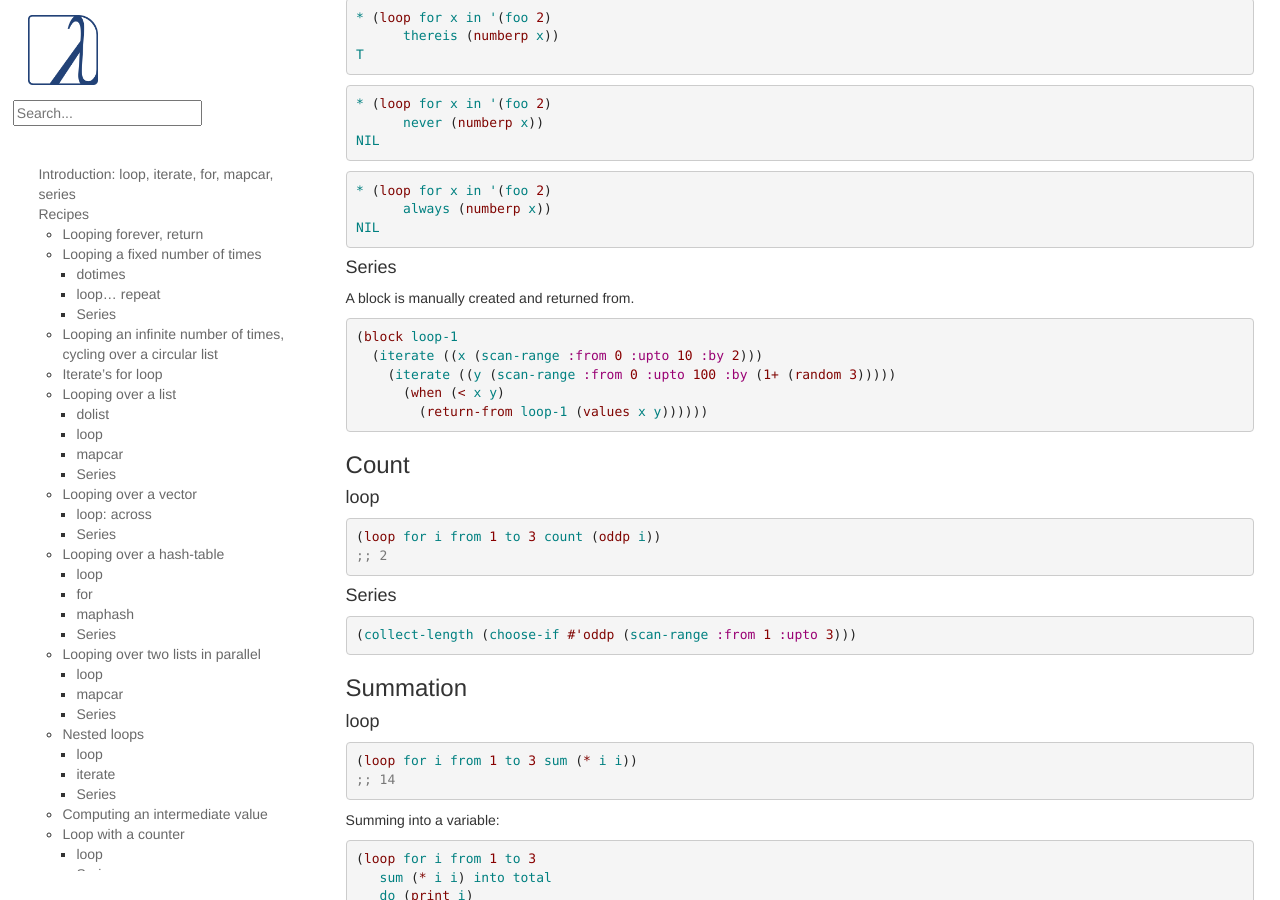
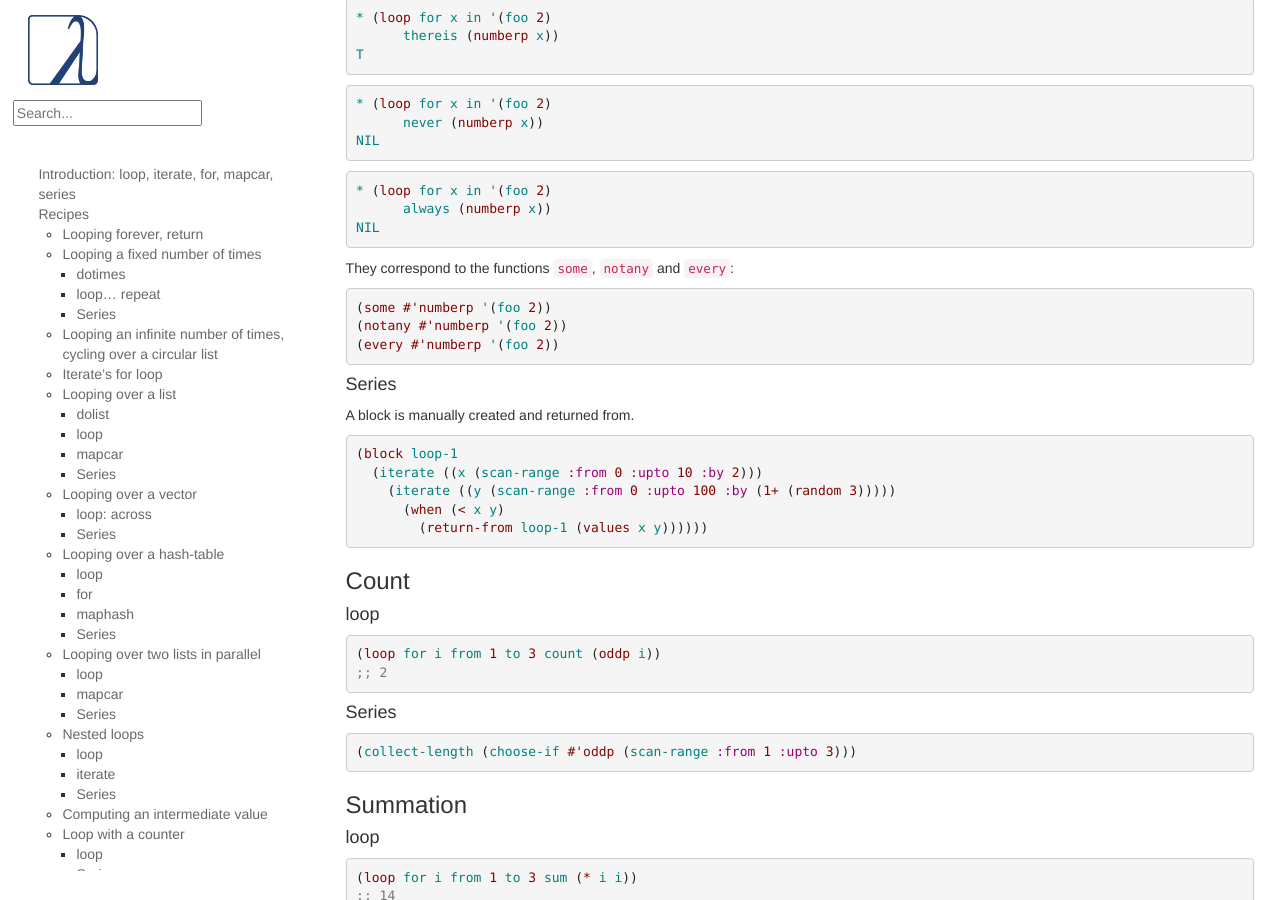
Before and after one commit to LispCookbook/cl-cookbook, a Jekyll site: the page built from iteration.md, in a window 1280 px wide and 900 px high, scrolled down 14735 px. Built offline with Jekyll 4.4.1, drawn with Linux system fonts in a browser that asks for light colours.

Commit message:
iteration: show some, notany and every

```diff
--- a/iteration.md
+++ b/iteration.md
@@ -990,6 +990,15 @@ NIL
 NIL
 ~~~
 
+They correspond to the functions `some`, `notany` and `every`:
+
+~~~lisp
+(some #'numberp '(foo 2))
+(notany #'numberp '(foo 2))
+(every #'numberp '(foo 2))
+~~~
+
+
 #### Series
 
 A block is manually created and returned from.
```
